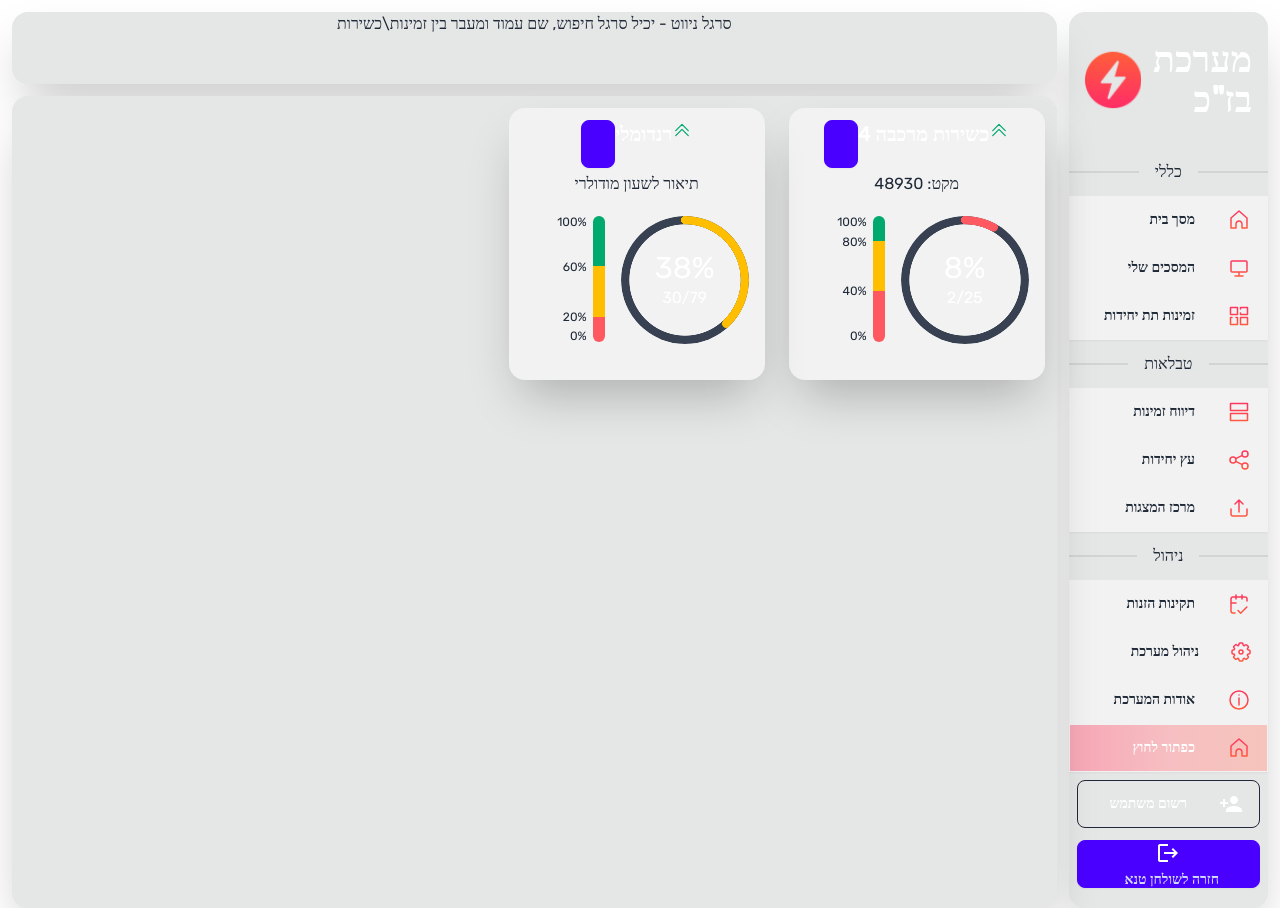
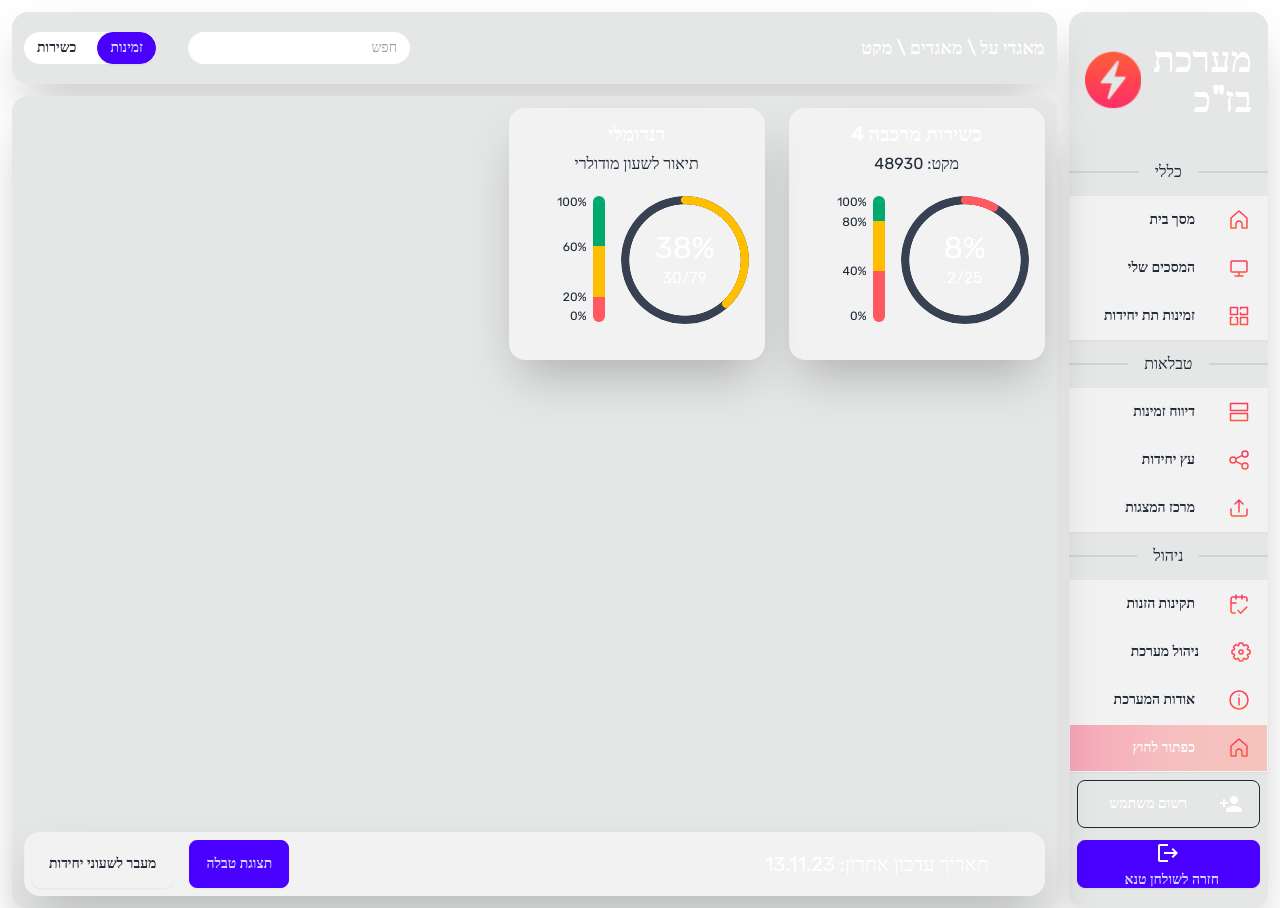
Before and after one commit to YuvalHad1220/daisy-comps, a React (Vite) app: page / in a window 1280 px wide. Built offline with nearby package versions, Linux system fonts and the light colour scheme.

Commit message:
added footer and navbar logic

```diff
--- a/src/App.tsx
+++ b/src/App.tsx
@@ -10,6 +10,7 @@ import SettingsIcon from "./assets/settings.svg?react";
 import AboutIcon from "./assets/about.svg?react";
 import Sidebar from "./Comps/Sidebar";
 import Chart from "./Comps/Chart";
+import Paper from "./Comps/Paper";
 
 
 // https://rgbacolorpicker.com/hex-to-rgba
@@ -85,15 +86,28 @@ function App() {
   };
   const navSections = [generalNavSection, tableNavSection, adminNavSection];
 
+  const cards = (
+    <div className="flex items-start gap-6 flex-grow">
+      <Chart title='כשירות מרכבה 4' trueCount={2} falseCount={23} />
+      <Chart title="רנדומלי" trueCount={30} falseCount={49} redThres={20} yellowThres={60} description="תיאור לשעון מודולרי"/>
+  </div>
+  );
 
+  const footer = (
+    <Paper bgcolor="bg-base-200" classnames="h-16 flex items-center p-2">
+      <p className="text-white text-xl mr-12">תאריך עדכון אחרון: 13.11.23</p>
+      <div className="mr-auto flex gap-4">
+        <button className="btn btn-primary">תצוגת טבלה</button>
+        <button className="btn">מעבר לשעוני יחידות</button>
+      </div>
+  </Paper>
+  );
   return (
     <Sidebar navSections={navSections}>
-      <div className="flex items-start gap-6">
-        <Chart title='כשירות מרכבה 4' trueCount={2} falseCount={23} />
-        <Chart title="רנדומלי" trueCount={30} falseCount={49} redThres={20} yellowThres={60} description="תיאור לשעון מודולרי"/>
-
+      <div className="flex flex-col h-full">
+        {cards}
+        {footer}
       </div>
-
     </Sidebar>
   )
 
--- a/src/Comps/Chart.tsx
+++ b/src/Comps/Chart.tsx
@@ -89,11 +89,11 @@ const Chart: React.FC<iChart> = ({title, description, redThres = 40, yellowThres
     const titles = (
       <>
         <div className="flex justify-between text-center">
-            <FastUpIcon className="text-success w-5 h-5"/>
+            {/* <FastUpIcon className="text-success w-6 h-6"/> */}
           <p className="text-white text-xl font-bold">{title}</p>
-          <button className="btn btn-primary">
+          {/* <button className="btn btn-circle btn-ghost w-6 h-6 p-2">
             <DiveIcon/>
-          </button>
+          </button> */}
         </div>
         <p className="">{description ? description : "מקט: 48930"}</p>
       </>
--- a/src/Comps/Sidebar.tsx
+++ b/src/Comps/Sidebar.tsx
@@ -57,6 +57,17 @@ const NavItem = ({item} : {item: iNavItem}) => (
   </button>
   );
 
+  const navbar = (
+    <Paper classnames="h-20 flex w-full items-center px-3">
+      <p className="text-white text-lg font-bold">מאגדי על \ מאגדים \ מקט</p>
+      <input type="text" placeholder="חפש" className="mr-auto ml-8 input rounded-full input-sm w-42" />
+      <div className="rounded-full bg-base-100">
+        <button className="btn rounded-full btn-sm btn-primary ml-1">זמינות</button>
+        <button className="rounded-full btn btn-sm btn-ghost mr-1">כשירות</button>
+      </div>
+    </Paper>
+  )
+
 
 const Sidebar: React.FC<iSidebar> = ({navSections, children}) => {
     return (
@@ -69,12 +80,11 @@ const Sidebar: React.FC<iSidebar> = ({navSections, children}) => {
           </Paper>
 
           <div className="col-span-11 xl:col-span-10 flex flex-col gap-3 h-full ">
-            <Paper classnames="h-20">
-              <p className="text-center">סרגל ניווט - יכיל סרגל חיפוש, שם עמוד ומעבר בין זמינות\כשירות</p>
-            </Paper>
+            {navbar}
           <Paper classnames="h-full p-3">
             {children}
           </Paper>
+
           </div>
         </div>
       )
```
Also changed, not shown: 1 other file (tests, documents, lock files or other folders).
